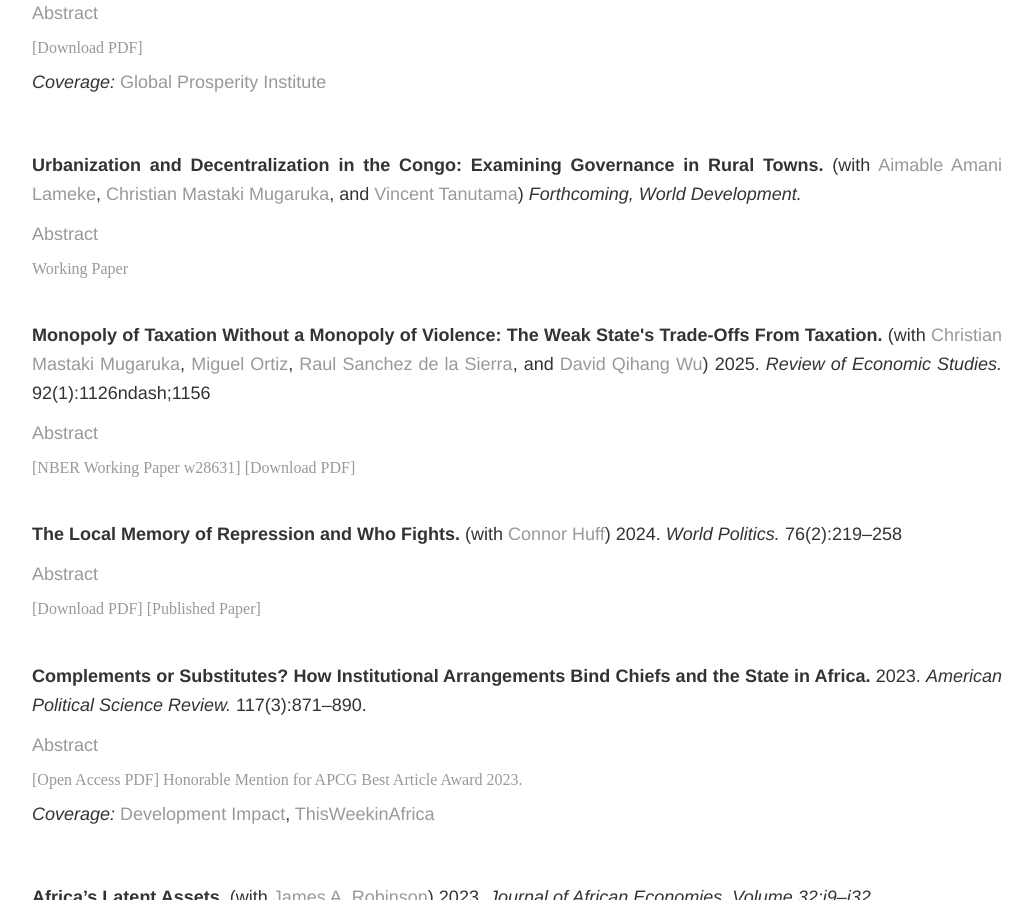
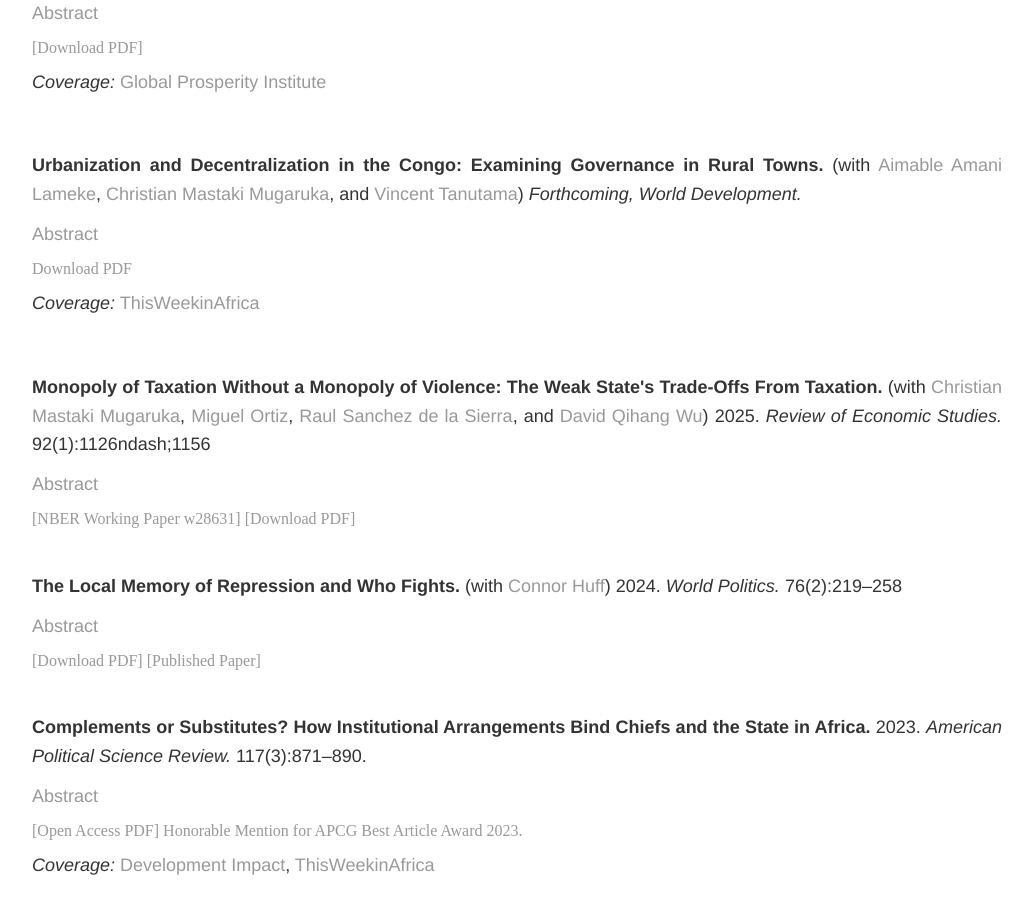
Before and after one commit to soeren-henn/soeren-henn.github.io, a Jekyll site: the page built from research/index.html, in a window 1280 px wide and 900 px high, scrolled down 884 px. Shown: the whole window, without its empty margins (123-1156 px from the left). Built offline with Jekyll 4.4.1, drawn with Linux system fonts in a browser that asks for light colours.

Commit message:
Update index.html
coverage urbanization paper

```diff
--- a/research/index.html
+++ b/research/index.html
@@ -41,7 +41,8 @@ title: Research
 		<p><b>Urbanization and Decentralization in the Congo: Examining Governance in Rural Towns.</b> (with <a href="https://marakujakivuresearch.com/" target="_blank">Aimable Amani Lameke</a>, <a href="https://marakujakivuresearch.com/" target="_blank">Christian Mastaki Mugaruka</a>, and <a href="http://vincent-tanutama.com/" target="_blank">Vincent Tanutama</a>) <i>Forthcoming, World Development.</i></p>
 		<p><a href="#" class="show-abstract">Abstract</a></p>
     		<p class="hidden-paragraph">How are rural towns governed in a context of fragility? This paper provides descriptive evidence to describe and quantify urbanization and the local organization of the state in 67 rural towns in four provinces of the Democratic Republic and the Congo. We present rich data on urbanization, state and local governance, taxation, public good provision, and citizens' perceptions of governance. Three stories emerge. First, rural towns are growing, boosting high levels of ethnic diversity, and local trust, but are still largely agrarian and with unclear property rights. Second, a recent decentralization reform has  been poorly implemented ten years on. Less than half the towns have a state administrators, no local elections took place, and revenue sharing is limited. Third, the governance goals of the reform remain largely unfulfilled. We observe a lack of democratic accountability, high levels of corruption, and an acute gap in financing. Finally, we find that these governance challenges are not correlated with levels of urbanization, implementation of the reforms, or levels of state capacity.</p>
-		<a href="/files/Henn_DRC-Descriptive.pdf" target="_blank">Working Paper</a>
+		<a href="/files/Henn_DRC-Descriptive.pdf" target="_blank">Download PDF</a>
+		<p> <i>Coverage:</i>  <a href="https://thisweekinafrica.substack.com/p/this-week-in-africa-5ec" target="_blank">ThisWeekinAfrica</a> </p>
 	</div>
 
 	<div class="paper">
```
